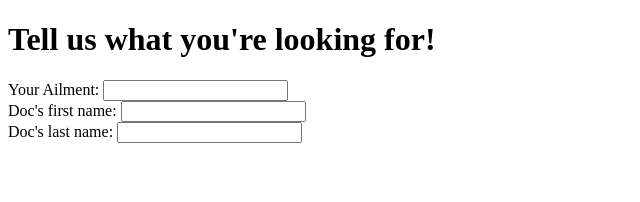
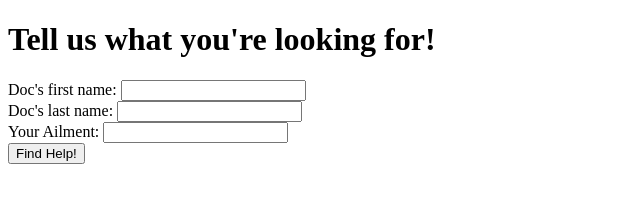
Before and after one commit to PRKille/Better-Doctor, a website built with webpack: page src/index.html in a window 1280 px wide. Shown: the whole page, without its empty margins (0-640 px from the left). Built offline with nearby package versions, Linux system fonts and the light colour scheme.

Commit message:
reorder input fields

```diff
--- a/src/index.html
+++ b/src/index.html
@@ -7,11 +7,7 @@
   <div class="container">
     <div class="panel panel-default">
       <h1>Tell us what you're looking for!</h1>
-      <form class="userinput">
-        <div>
-          <label for="ailment">Your Ailment:</label>
-          <input type="text" id="ailment">
-        </div>
+      <form id="userinput">
         <div>
           <label for="firstName">Doc's first name:</label>
           <input type="text" id="firstName">
@@ -20,6 +16,11 @@
           <label for="lastName">Doc's last name:</label>
           <input type="text" id="lastName">
         </div>
+        <div>
+          <label for="ailment">Your Ailment:</label>
+          <input type="text" id="ailment">
+        </div>
+        <button type="submit">Find Help!</button>
       </form>
       <div class="doctors"></div>
     </div>
```
